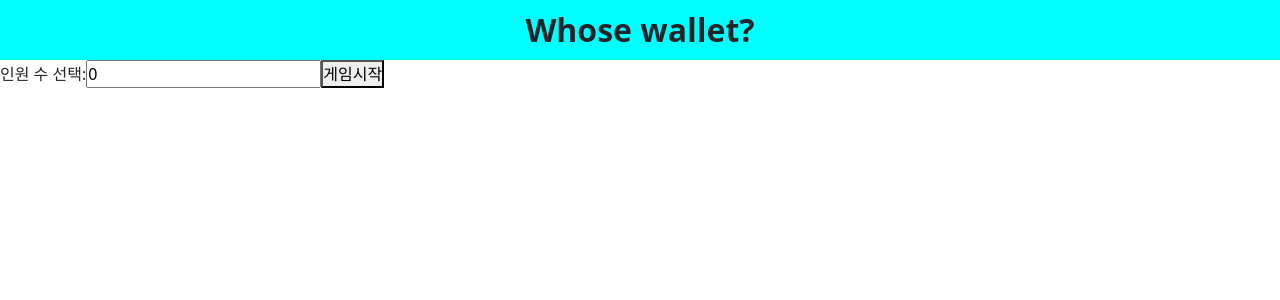
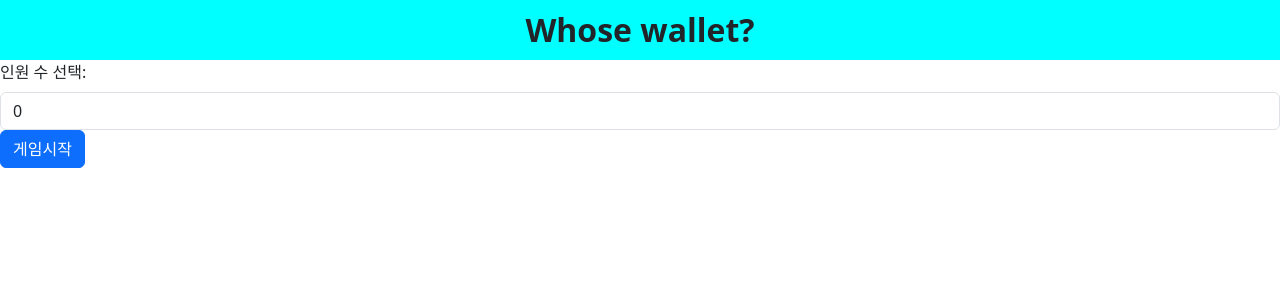
Before and after one commit to ChungwonJ/coffee, a Next.js app: page / in a window 1280 px wide. Shown: the top 300 px of the page. Built offline with nearby package versions, Linux system fonts and the light colour scheme.

Commit message:
부트스트랩 적용

```diff
--- a/pages/Slot.js
+++ b/pages/Slot.js
@@ -1,5 +1,6 @@
 import { useRouter } from 'next/router';
 import React, { useState, useEffect } from 'react';
+import { Button } from 'react-bootstrap';
 import { useSelector } from 'react-redux';
 
 function Slot() {
@@ -46,9 +47,9 @@ function Slot() {
         </p>
       </div>
       {buttonCount !== 0 ? (
-        <button onClick={spinSlot}>{spin ? '1번' : '2번'}</button>
+        <Button onClick={()=>{spinSlot()}}>{spin ? '1번' : '2번'}</Button>
       ) : (
-        <button onClick={() => { router.push('/') }}>다시하기</button>
+        <Button onClick={() => { router.push('/') }}>다시하기</Button>
       )}
     </div>
   );
--- a/pages/index.js
+++ b/pages/index.js
@@ -5,6 +5,8 @@ import { useSelector, useDispatch } from 'react-redux';
 import { setPeople,setValue } from '@/redux/Store';
 import { useState } from 'react';
 import { useRouter } from 'next/router';
+import Form from 'react-bootstrap/Form';
+import { Button } from 'react-bootstrap';
 
 const inter = Inter({ subsets: ['latin'] })
 
@@ -47,8 +49,8 @@ export default function Home() {
       </Head>
 
       <div>
-        <label htmlFor="numberOfPeople">인원 수 선택: </label>
-        <input
+        <Form.Label htmlFor="numberOfPeople">인원 수 선택: </Form.Label>
+        <Form.Control
           type="number"
           id="numberOfPeople"
           value={numberOfPeople}
@@ -56,11 +58,11 @@ export default function Home() {
         />
         {Array.from({ length: numberOfPeople }, (_, index) => (
           <div key={index}>
-            <label htmlFor={`input${index + 1}`}>{`입력 ${index + 1}: `}</label>
-            <input type="text" id={`input${index + 1}`} onChange={(e) => handleChange(index, e.target.value)}/>
+            <Form.Label htmlFor={`input${index + 1}`}>{`입력 ${index + 1}: `}</Form.Label>
+            <Form.Control type="text" id={`input${index + 1}`} onChange={(e) => handleChange(index, e.target.value)}/>
           </div>
         ))}
-        <button onClick={()=>{handleClick()}}>게임시작</button>
+        <Button onClick={()=>{handleClick()}}>게임시작</Button>
       </div>
     </>
   )
```
